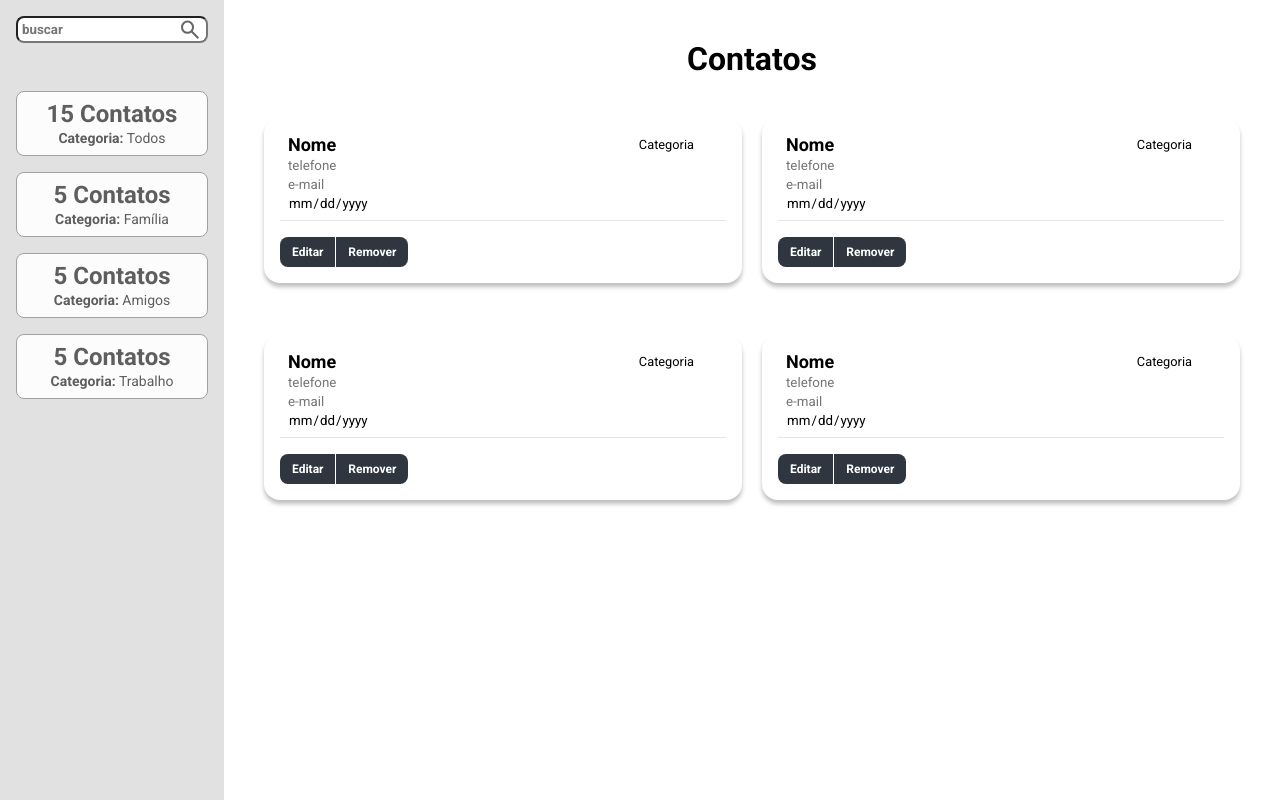
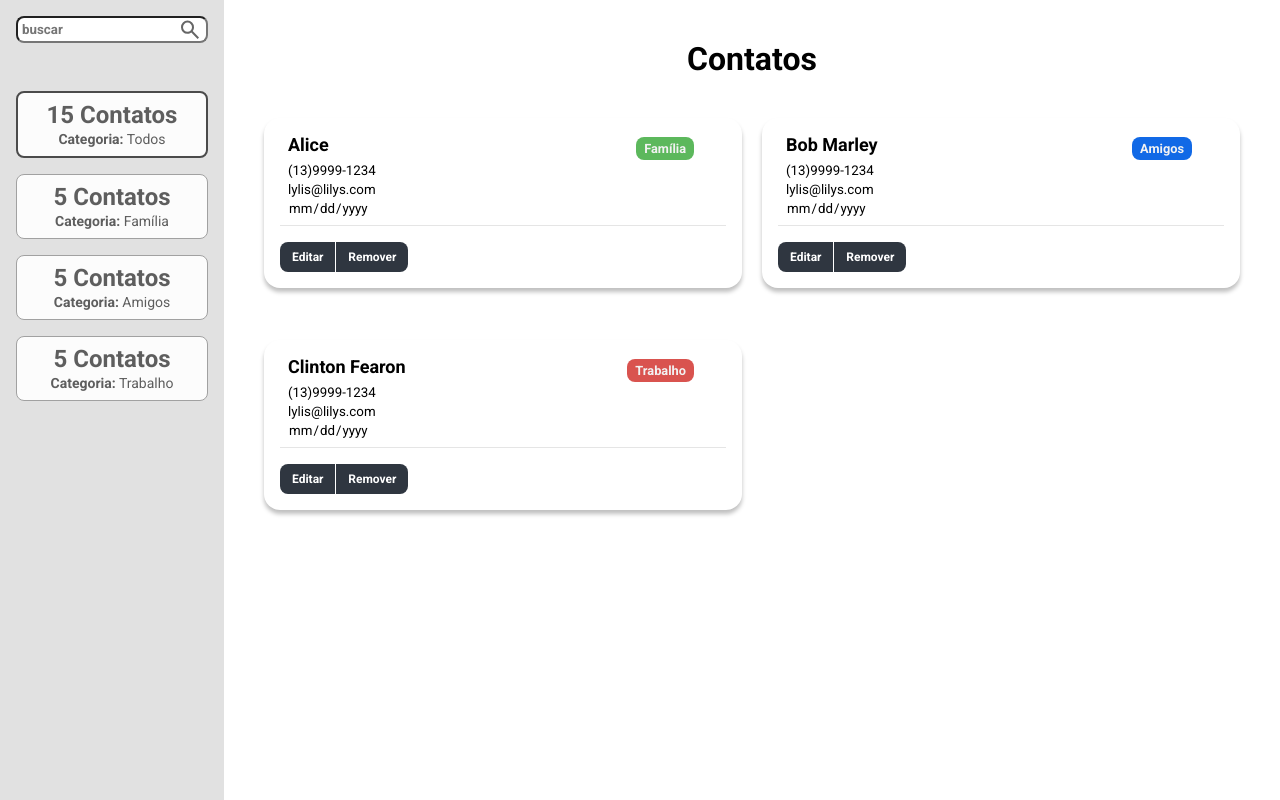
Before and after one commit to phfg1/agenda_contatos, a React (Create React App) app: page / in a window 1280 px wide. Built offline with nearby package versions, Linux system fonts and the light colour scheme.

Commit message:
Configurando estado dos botões. Classifcação das categorias por cores.

```diff
--- a/src/components/Contato/index.tsx
+++ b/src/components/Contato/index.tsx
@@ -1,39 +1,53 @@
-import {
-  BarraAcoes,
-  BotaoDireito,
-  BotaoEsquerdo,
-  Card,
-  Categoria,
-  ContatoInfos,
-  DadosEditaveis,
-  Nome,
-  TopCard
-} from './styles'
+import { useState } from 'react'
+import * as S from './styles'
 
-const CardContato = () => {
+type Props = {
+  nome: string
+  categoria: string
+  telefone: string
+  email: string
+  aniversario: string
+}
+
+const CardContato = ({ nome, categoria, telefone, email, aniversario }: Props) => {
+  const [estaEditando, setEstaEditando] = useState(false)
+  const clickRemover = () => {
+    // const confirma = PROGRAMAR A LOGICA DE EXCLUSÂO
+    window.confirm('Tem certeza que deseja remover o conto? A ação não pode ser desfeita.')
+  }
+
   return (
     <>
-      <Card>
-        <TopCard>
-          <Nome>Nome</Nome>
-          <Categoria>Categoria</Categoria>
-        </TopCard>
-        <DadosEditaveis>
+      <S.Card>
+        <S.TopCard>
+          <S.Nome>{nome}</S.Nome>
+          <S.Categoria categoria={categoria}>{categoria}</S.Categoria>
+        </S.TopCard>
+        <S.DadosEditaveis>
           <li>
-            <ContatoInfos readOnly type="number" placeholder="telefone" />
+            <S.ContatoInfos value={telefone} readOnly placeholder="telefone" />
           </li>
           <li>
-            <ContatoInfos readOnly type="email" placeholder="e-mail" />
+            <S.ContatoInfos value={email} readOnly placeholder="e-mail" />
           </li>
           <li>
-            <ContatoInfos readOnly type="date" placeholder="aniversário" />
+            <S.ContatoInfos readOnly value={aniversario} type="date" placeholder="aniversário" />
           </li>
-        </DadosEditaveis>
-        <BarraAcoes>
-          <BotaoEsquerdo>Editar</BotaoEsquerdo>
-          <BotaoDireito>Remover</BotaoDireito>
-        </BarraAcoes>
-      </Card>
+        </S.DadosEditaveis>
+        <S.BarraAcoes>
+          {estaEditando ? (
+            <>
+              <S.BotaoSalvar>Salvar</S.BotaoSalvar>
+              <S.BotaoExcluir onClick={() => setEstaEditando(false)}>Cancelar</S.BotaoExcluir>
+            </>
+          ) : (
+            <>
+              <S.BotaoEsquerdo onClick={() => setEstaEditando(true)}>Editar</S.BotaoEsquerdo>
+              <S.BotaoDireito onClick={clickRemover}>Remover</S.BotaoDireito>
+            </>
+          )}
+        </S.BarraAcoes>
+      </S.Card>
     </>
   )
 }
--- a/src/components/Contato/styles.ts
+++ b/src/components/Contato/styles.ts
@@ -1,7 +1,22 @@
 import styled from 'styled-components'
+import variaveis from '../../styles/variaveis'
+
+type CategoriaProps = {
+  categoria: string
+}
+
+function RetornaCorCategoria(props: CategoriaProps): string {
+  if ('categoria' in props) {
+    if (props.categoria === 'Todos') return variaveis.cinza
+    if (props.categoria === 'Família') return variaveis.verde
+    if (props.categoria === 'Amigos') return variaveis.azul
+    if (props.categoria === 'Trabalho') return variaveis.vermelho
+  }
+  return variaveis.cinza
+}
 
 export const Card = styled.div`
-  backgorund-color: #fcfcfc;
+  backgorund-color: ${variaveis.cinzaClaro};
   box-shadow: 0px 4px 4px rgba(0, 0, 0, 0.25);
   padding: 1rem;
   margin-bottom: 2rem;
@@ -19,9 +34,14 @@ export const Nome = styled.h3`
   font-weight: bold;
   margin: 0 0.5rem 0 0.5rem;
 `
-export const Categoria = styled.span`
+export const Categoria = styled.span<CategoriaProps>`
+  padding: 0.25rem 0.5rem;
   font-size: 0.8rem;
+  font-weight: bold;
   margin: 0.2rem 2rem 0 0.5rem;
+  border-radius: 0.5rem;
+  color: ${variaveis.cinzaClaro};
+  background-color: ${(props) => RetornaCorCategoria(props)};
 `
 export const DadosEditaveis = styled.ul`
   margin-bottom: 0.5rem;
@@ -45,10 +65,16 @@ export const BotaoEsquerdo = styled.button`
   padding: 0.5rem 0.75rem;
   border: none;
   cursor: pointer;
-  background-color: #2f3640;
+  background-color: ${variaveis.cinza};
   border-radius: 0.5rem 0 0 0.5rem;
 `
 export const BotaoDireito = styled(BotaoEsquerdo)`
   border-radius: 0 0.5rem 0.5rem 0;
   margin-left: 0.05rem;
 `
+export const BotaoSalvar = styled(BotaoEsquerdo)`
+  background-color: ${variaveis.verde};
+`
+export const BotaoExcluir = styled(BotaoDireito)`
+  background-color: ${variaveis.vermelho};
+`
--- a/src/components/FIltroCard/styles.ts
+++ b/src/components/FIltroCard/styles.ts
@@ -5,8 +5,7 @@ type PropsSemLegendaEContador = Omit<Props, 'contador' | 'legenda'>
 
 export const Card = styled.div<PropsSemLegendaEContador>`
   padding: 0.5rem;
-  border: ${(props) =>
-    props.ativo ? '0.125rem solid #4B4B4B' : '0.0625rem solid #a1a1a1'};
+  border: ${(props) => (props.ativo ? '0.150rem solid #4B4B4B' : '0.0625rem solid #a1a1a1')};
   background-color: #fcfcfcfc;
   color: #5e5e5e;
   margin: 1rem 0;
--- a/src/containers/BarraLateral/index.tsx
+++ b/src/containers/BarraLateral/index.tsx
@@ -9,7 +9,7 @@ const BarraLateral = () => {
           <Campo type="text" placeholder="buscar" />
         </div>
         <div>
-          <FiltroContato contador={15} legenda={'Todos'} />
+          <FiltroContato contador={15} legenda={'Todos'} ativo />
           <FiltroContato contador={5} legenda={'Família'} />
           <FiltroContato contador={5} legenda={'Amigos'} />
           <FiltroContato contador={5} legenda={'Trabalho'} />
--- a/src/containers/ListaDeContatos/index.tsx
+++ b/src/containers/ListaDeContatos/index.tsx
@@ -1,5 +1,29 @@
 import CardContato from '../../components/Contato'
 import { ContainerCard, MainContainer, Titulo } from '../../styles'
+
+const contatos = [
+  {
+    nome: 'Alice',
+    categoria: 'Família',
+    telefone: '(13)9999-1234',
+    email: 'lylis@lilys.com',
+    aniversario: '16/02/2022'
+  },
+  {
+    nome: 'Bob Marley',
+    categoria: 'Amigos',
+    telefone: '(13)9999-1234',
+    email: 'lylis@lilys.com',
+    aniversario: '16/02/2022'
+  },
+  {
+    nome: 'Clinton Fearon',
+    categoria: 'Trabalho',
+    telefone: '(13)9999-1234',
+    email: 'lylis@lilys.com',
+    aniversario: '16/02/2022'
+  }
+]
 
 const ListaContatos = () => {
   return (
@@ -7,10 +31,17 @@ const ListaContatos = () => {
       <MainContainer>
         <Titulo>Contatos</Titulo>
         <ContainerCard>
-          <CardContato />
-          <CardContato />
-          <CardContato />
-          <CardContato />
+          {contatos.map((c) => (
+            <li key={c.nome}>
+              <CardContato
+                nome={c.nome}
+                categoria={c.categoria}
+                telefone={c.telefone}
+                email={c.email}
+                aniversario={c.aniversario}
+              />
+            </li>
+          ))}
         </ContainerCard>
       </MainContainer>
     </>
--- a/src/styles/index.ts
+++ b/src/styles/index.ts
@@ -19,7 +19,7 @@ export const MainContainer = styled.main`
   height: 95vh;
   overflow-y: scroll;
 `
-export const ContainerCard = styled.div`
+export const ContainerCard = styled.ul`
   display: grid;
   grid-template-columns: 1fr 1fr;
   margin: 0 auto;
--- /dev/null
+++ b/src/styles/variaveis.ts
@@ -0,0 +1,7 @@
+export default {
+  cinza: '#2f3640',
+  cinzaClaro: '#f2f2f2',
+  vermelho: '#d9534f',
+  verde: '#5cb85c',
+  azul: '#1169E6'
+}
```
